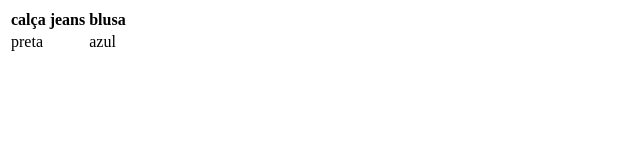
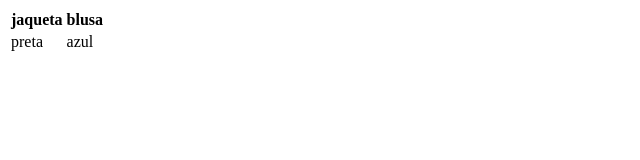
Before and after one commit to eduxx123/primeiro-reposit-rio, a plain HTML site: page index.html in a window 1280 px wide. Shown: the full height of the page, 0-640 px from the left. Drawn offline with Linux system fonts and the light colour scheme.

Commit message:
trocado de calça jeans para jaqueta

```diff
--- a/index.html
+++ b/index.html
@@ -8,7 +8,7 @@
 <body>
     <table>
         <tr>
-         <th>calça jeans</th>
+         <th>jaqueta</th>
          <th>blusa</th>
         </tr>
         <tr>
```
